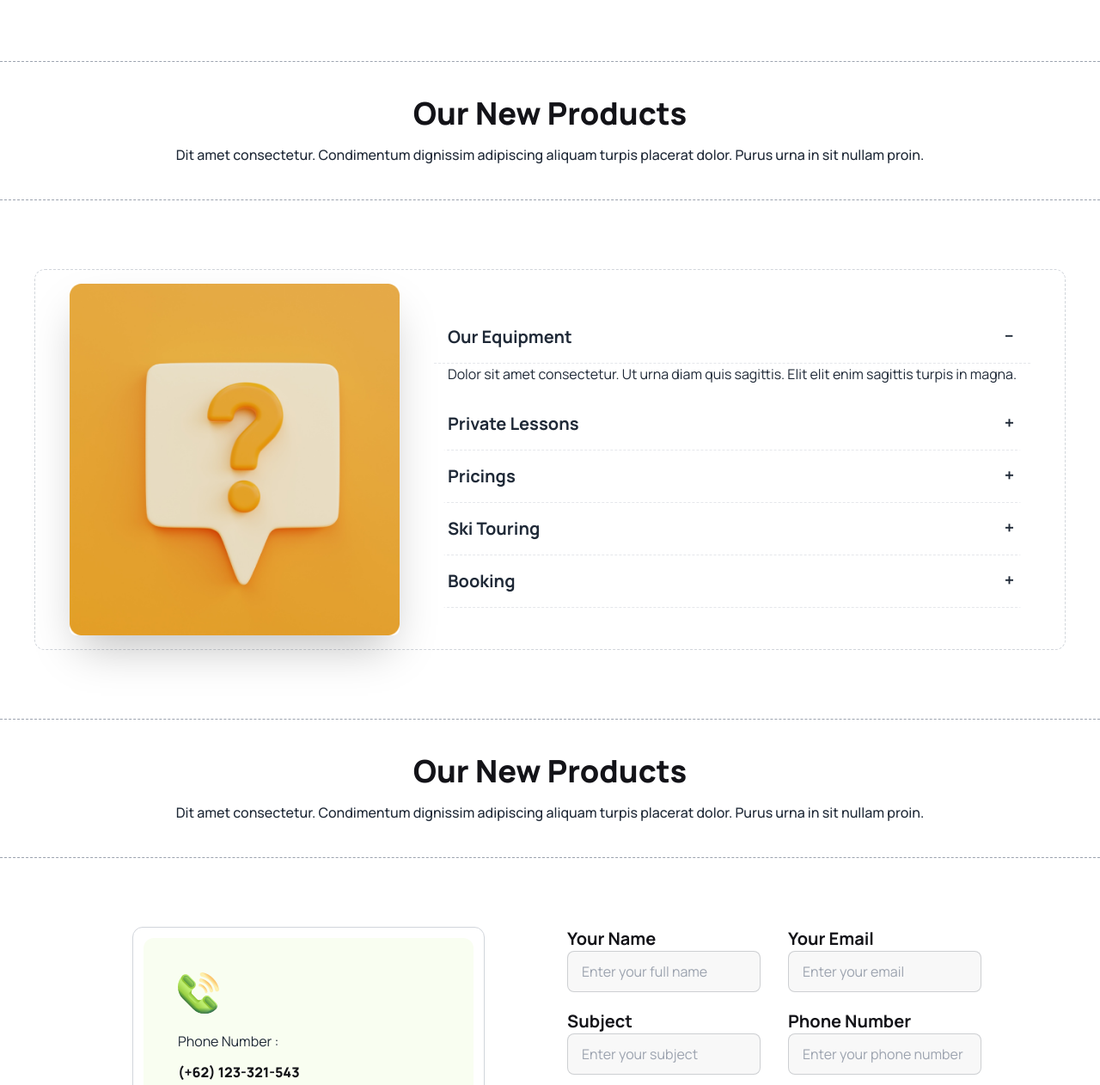
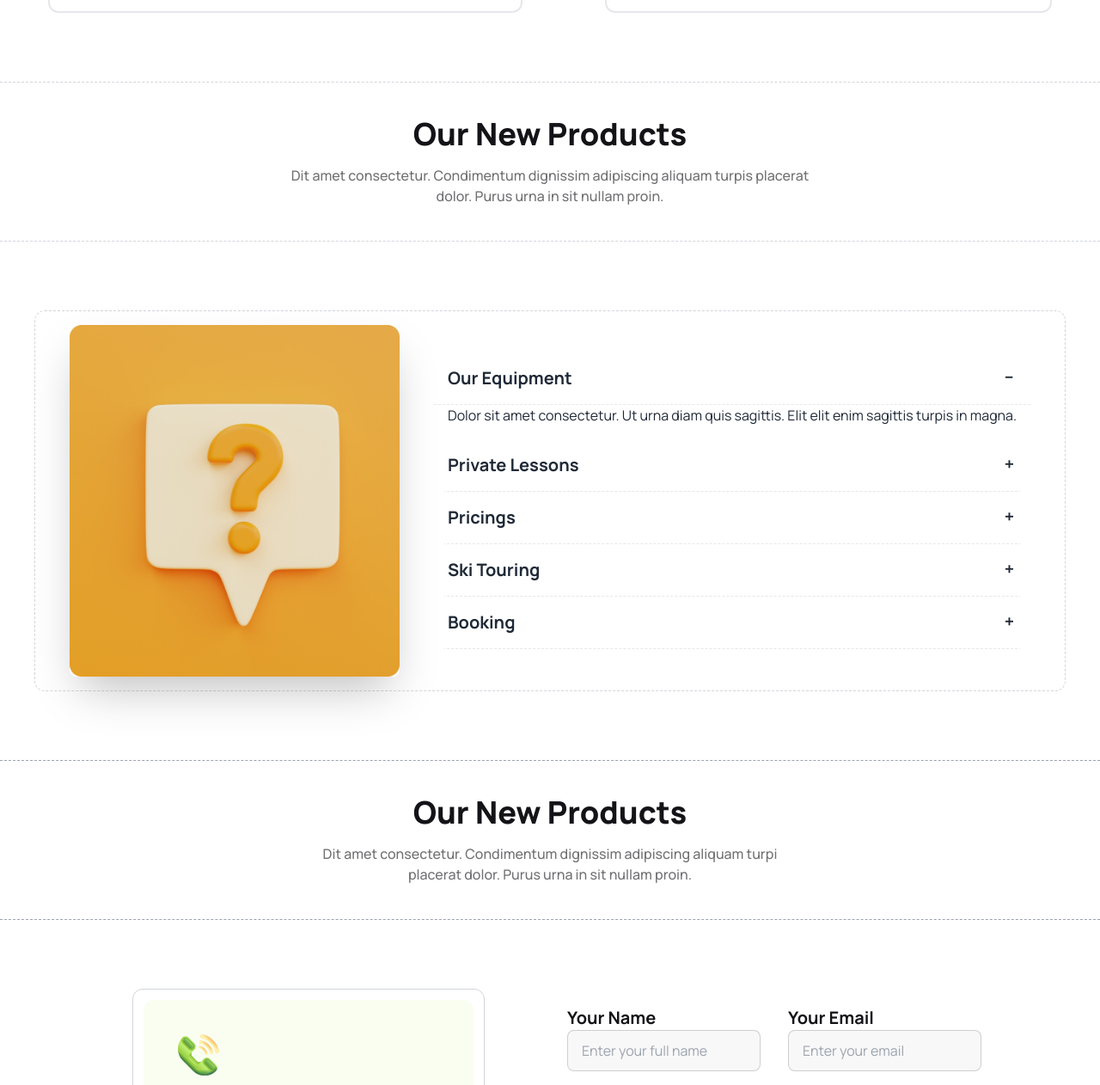
Before and after one commit to mjakaria11/B9A3-Hockeys-main, a plain HTML site: page index.html in a window 1280 px wide. Shown: the part 3543-4805 px from the top of the page at 86% size. Drawn offline with nearby package versions, Linux system fonts and the light colour scheme.

Commit message:
fotter checked

```diff
--- a/index.html
+++ b/index.html
@@ -272,8 +272,8 @@
     <section class="container mx-auto mt-20">
       <div class="text-center  p-10 border-t border-b border-dashed">
         <h2 class=" text-[#131318] text-4xl font-extrabold ">Our New Products</h2>
-        <p class="text-[rgba(19, 19, 24, 0.60)] font-medium mt-4">Dit amet consectetur. Condimentum dignissim adipiscing
-          aliquam turpis
+        <p class="text-[#717174] font-medium mt-4">Dit amet consectetur. Condimentum dignissim adipiscing
+          aliquam turpis <br>
           placerat
           dolor. Purus urna in sit
           nullam proin.</p>
@@ -434,12 +434,12 @@
 
     <section class="container mx-auto mt-20 ">
       <div class="  ">
-        <div class="text-center  p-10 border-t  border-b border-gray-400 border-dashed ">
+        <div class="text-center  p-10 border-t  border-b border-gray-300 border-dashed  ">
           <h2 class=" text-[#131318] text-4xl font-extrabold ">Our New Products</h2>
-          <p class="text-[rgba(19, 19, 24, 0.60)] font-medium mt-4  ">Dit amet consectetur. Condimentum dignissim
+          <p class="text-[#717174] font-medium mt-4  ">Dit amet consectetur. Condimentum dignissim
             adipiscing
             aliquam turpis
-            placerat
+            placerat <br>
             dolor. Purus urna in sit
             nullam proin.</p>
         </div>
@@ -515,9 +515,9 @@
       <div class="  ">
         <div class="text-center  p-10 border-t  border-b border-gray-400 border-dashed ">
           <h2 class=" text-[#131318] text-4xl font-extrabold ">Our New Products</h2>
-          <p class="text-[rgba(19, 19, 24, 0.60)] font-medium mt-4  ">Dit amet consectetur. Condimentum dignissim
+          <p class="text-[#717174] font-medium mt-4  ">Dit amet consectetur. Condimentum dignissim
             adipiscing
-            aliquam turpis
+            aliquam turpi <br>
             placerat
             dolor. Purus urna in sit
             nullam proin.</p>
@@ -567,26 +567,26 @@
             <label class="">
               <div class="block lg:flex gap-8 ">
                 <div class="block">
-                  <h2 class="label-text text-[#131318] text-xl font-bold">Your Name</h2>
+                  <h2 class="label-text text-[#131318] text-xl font-bold mt-5">Your Name</h2>
                   <input type="text" placeholder="Enter your full name"
-                    class="input input-bordered w-full max-w-xs text-[#010101] bg-[#F8F8F8]" />
+                    class="input input-bordered lg:w-full w-full text-[#010101] bg-[#F8F8F8]" />
                 </div>
                 <div class="block ">
-                  <h2 class="label-text text-[#131318] text-xl font-bold">Your Email</h2>
+                  <h2 class="label-text text-[#131318] text-xl font-bold mt-5">Your Email</h2>
                   <input type="text" placeholder="Enter your email"
-                    class="input input-bordered w-full max-w-xs text-[#010101] bg-[#F8F8F8]" />
+                    class="input input-bordered lg:w-full w-full text-[#010101] bg-[#F8F8F8]" />
                 </div>
               </div>
               <div class="block lg:flex gap-8">
                 <div class="block">
                   <h2 class="label-text text-[#131318] text-xl font-bold mt-5">Subject</h2>
                   <input type="text" placeholder="Enter your subject"
-                    class="input input-bordered w-full max-w-xs text-[#010101] bg-[#F8F8F8]" />
+                    class="input input-bordered lg:w-full w-full text-[#010101] bg-[#F8F8F8]" />
                 </div>
                 <div class="block">
                   <h2 class="label-text text-[#131318] text-xl font-bold mt-5">Phone Number</h2>
                   <input type="text" placeholder="Enter your phone number"
-                    class="input input-bordered w-full max-w-xs text-[#010101] bg-[#F8F8F8]" />
+                    class="input input-bordered lg:w-full w-full text-[#010101] bg-[#F8F8F8]" />
                 </div>
               </div>
 
@@ -639,7 +639,7 @@
         <h4 class="text-[#A1A1A3] font-semibold">(+62) 123-321-543</h4>
       </div>
     </div>
-    <div class="flex gap-16 sm:pl-20">
+    <div class="flex gap-20 lg:gap-60 sm:pl-20">
       <div class="text center space-y-2">
         <header class="footer-title  ">Company</header>
         <a class="link link-hover block">About us</a>
```
